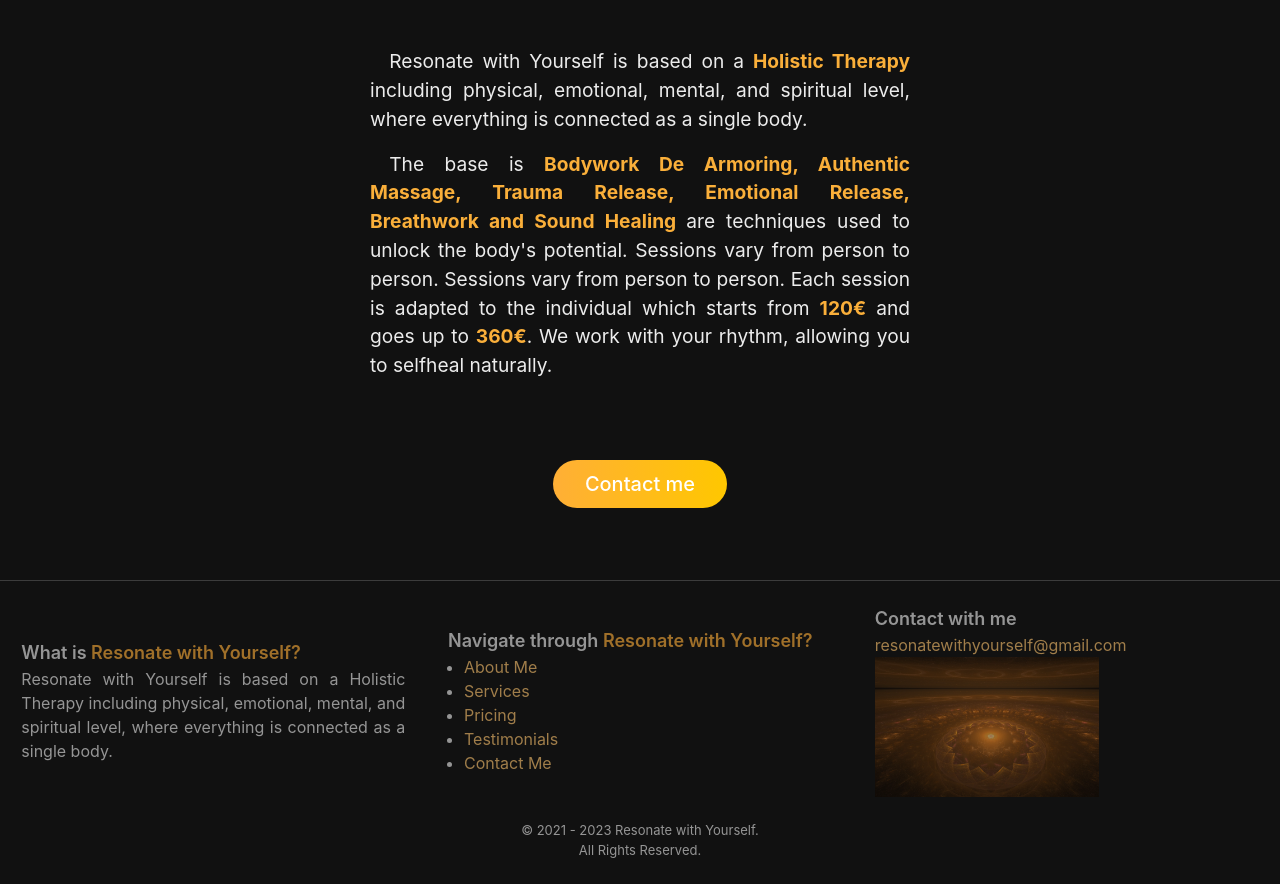
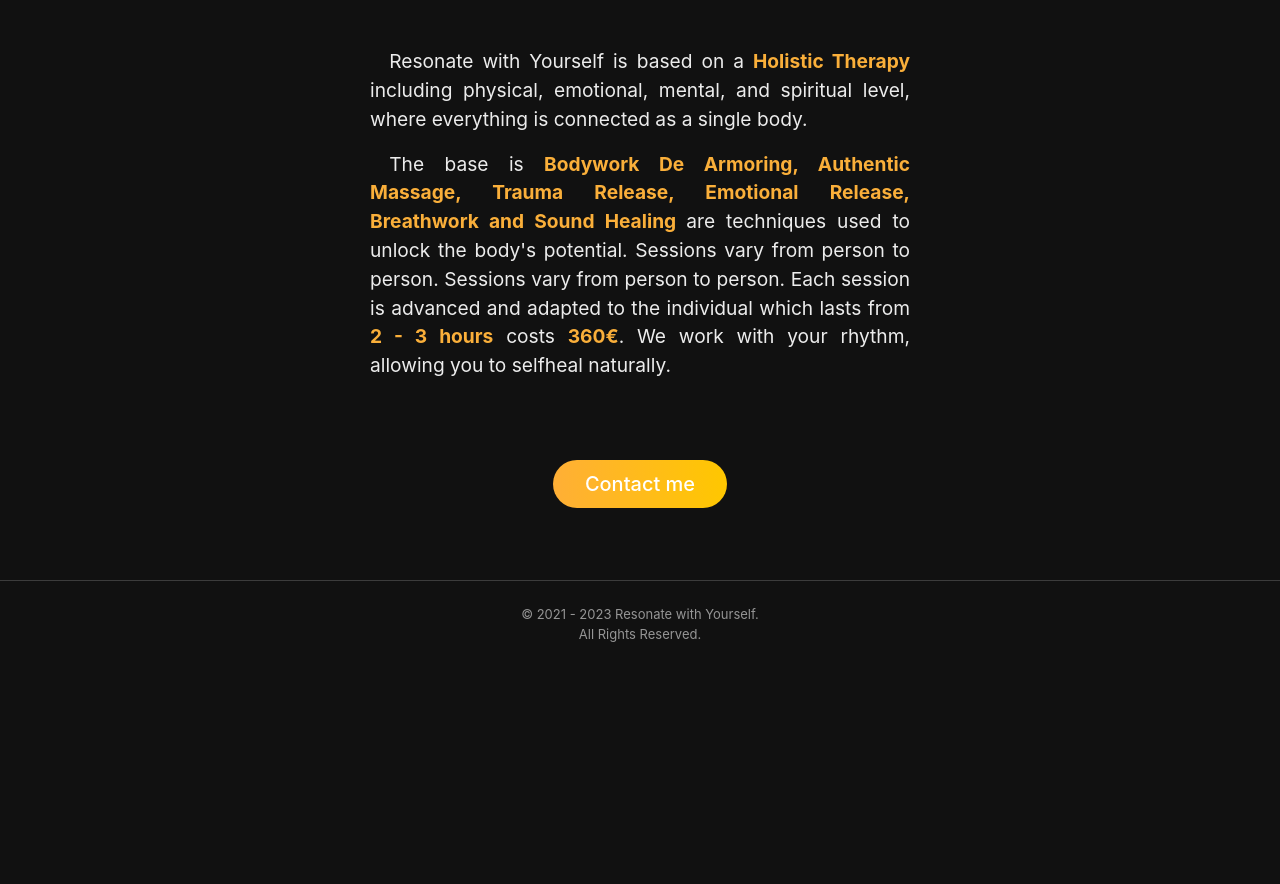
Before and after one commit to Democles85/colombo_portfolio_reworked, a Next.js app: page /pricing in a window 1280 px wide. Shown: the part 220-1104 px from the top of the page. After the commit the page ends 888 px from the top, so only its background shows below. Built offline with nearby package versions, Linux system fonts and the light colour scheme.

Commit message:
small changes

```diff
--- a/components/Footer.tsx
+++ b/components/Footer.tsx
@@ -10,61 +10,6 @@ import {
 export default function Footer() {
   return (
     <Box opacity={0.6} borderTop={'1px solid rgba(255, 255, 255, 0.3)'}>
-      <Box className="grid grid-cols-1 md:grid-cols-2 lg:grid-cols-3 items-center justify-center text-justify mt-6">
-        <Box className="col-span-1 items-center w-[24rem] max-w-sm mx-auto">
-          <Text as="h2" className="text-lg font-semibold">
-            What is{' '}
-            <span style={{ color: 'rgba(255, 175, 58, 1)' }}>
-              Resonate with Yourself?
-            </span>
-          </Text>
-          <Text as="p">
-            Resonate with Yourself is based on a Holistic Therapy including
-            physical, emotional, mental, and spiritual level, where everything
-            is connected as a single body.
-          </Text>
-        </Box>
-
-        <Box className="col-span-1 items-center w-[24rem] max-w-sm mx-auto my-4 mb:my-0">
-          <Text as="h2" className="text-lg font-semibold">
-            Navigate through{' '}
-            <span style={{ color: 'rgba(255, 175, 58, 1)' }}>
-              Resonate with Yourself?
-            </span>
-          </Text>
-          <UnorderedList>
-            <ListItem>
-              <Link href={'/about'}>About Me</Link>
-            </ListItem>
-            <ListItem>
-              <Link href={'/services'}>Services</Link>
-            </ListItem>
-            <ListItem>
-              <Link href={'/pricing'}>Pricing</Link>
-            </ListItem>
-            <ListItem>
-              <Link href={'/testimonials'}>Testimonials</Link>
-            </ListItem>
-            <ListItem>
-              <Link href={'/contact'}>Contact Me</Link>
-            </ListItem>
-          </UnorderedList>
-        </Box>
-
-        <Box className="col-span-1 justify-center items-center w-[24rem] max-w-sm mx-auto">
-          <Text as="h2" className="text-lg font-semibold">
-            Contact with me
-          </Text>
-          <Link href={'mailto:resonatewithyourself@gmail.com'}>
-            resonatewithyourself@gmail.com
-          </Link>
-          <Image
-            src={'/works/home_thumbnail.jpg'}
-            h={'140px'}
-            className="hidden md:flex"
-          />
-        </Box>
-      </Box>
       <Box
         display={'flex'}
         flexDir={'column'}
--- a/pages/pricing.tsx
+++ b/pages/pricing.tsx
@@ -68,17 +68,17 @@ const Pricing = () => {
                   </span>
                   are techniques used to unlock the body's potential. Sessions
                   vary from person to person. Sessions vary from person to
-                  person. Each session is adapted to the individual which starts
-                  from{' '}
+                  person. Each session is advanced and adapted to the individual
+                  which lasts from{' '}
                   <span
                     style={{
                       color: 'rgba(250, 175, 58, 1)',
                       fontWeight: 'bold',
                     }}
                   >
-                    120&euro;
+                    2 - 3 hours
                   </span>{' '}
-                  and goes up to{' '}
+                  costs{' '}
                   <span
                     style={{
                       color: 'rgba(250, 175, 58, 1)',
```
